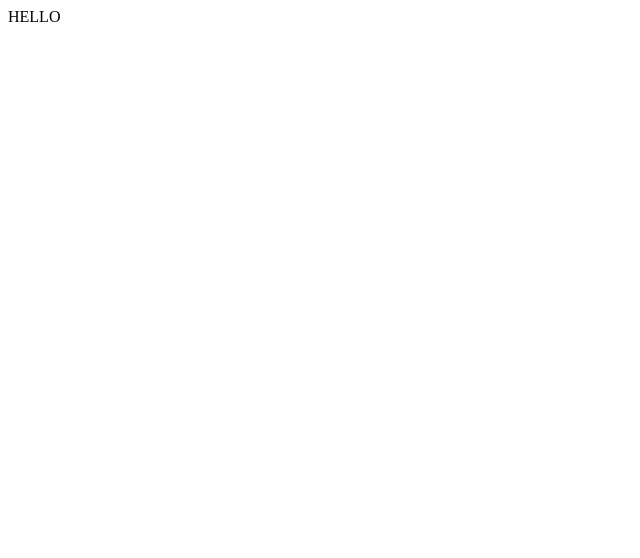
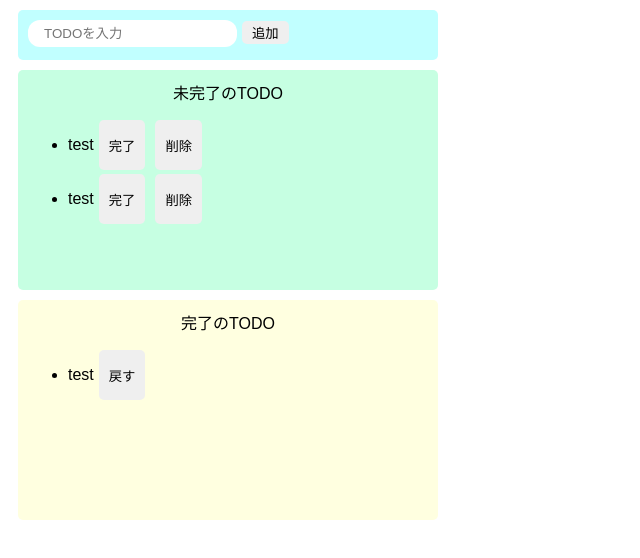
Before and after one commit to Kymaeda/react-todo-app, a React (Create React App) app: page / in a window 1280 px wide. Shown: the top 558 px of the page, without its empty margins (0-640 px from the left). Built offline with nearby package versions, Linux system fonts and the light colour scheme.

Commit message:
HTML/CSSコーディング

```diff
--- a/src/App.jsx
+++ b/src/App.jsx
@@ -1,5 +1,44 @@
 import React from "react";
+import "./styles.css";
 
 export const App = () => {
-  return <div>HELLO</div>;
+  return (
+    <>
+      <div className="area input-area">
+        <input placeholder="TODOを入力" id="input" />
+        <button id="add">追加</button>
+      </div>
+
+      <div className="area incompleted-area">
+        <p className="title">未完了のTODO</p>
+        <ul id="incompletion-list">
+          <li>
+            <div className="list-row">
+              <p>test</p>
+              <button>完了</button>
+              <button>削除</button>
+            </div>
+          </li>
+          <li>
+            <div className="list-row">
+              <p>test</p>
+              <button>完了</button>
+              <button>削除</button>
+            </div>
+          </li>
+        </ul>
+      </div>
+      <div className="area completed-area">
+        <p className="title">完了のTODO</p>
+        <ul id="completed-list">
+          <li>
+            <div className="list-row">
+              <p>test</p>
+              <button>戻す</button>
+            </div>
+          </li>
+        </ul>
+      </div>
+    </>
+  );
 };
--- /dev/null
+++ b/src/styles.css
@@ -0,0 +1,58 @@
+body {
+  font-family: sans-serif;
+}
+
+input {
+  border-radius: 12px;
+  border: none;
+  padding: 6px 16px;
+  outline: none;
+}
+
+button {
+  border-radius: 5px;
+  padding: 2px 10px;
+  margin: 0px 5px;
+  border: none;
+}
+
+button:hover {
+  background-color: gray;
+  color: white;
+}
+
+.task-name {
+  margin-right: 10px;
+}
+
+.title {
+  text-align: center;
+  margin-top: 0px;
+}
+
+.area {
+  width: 400px;
+  padding: 10px;
+  margin: 10px;
+  border-radius: 5px;
+}
+
+.input-area {
+  background-color: #c1ffff;
+  height: 30px;
+}
+
+.incompleted-area {
+  background-color: #c6ffe2;
+  min-height: 200px;
+}
+
+.completed-area {
+  background-color: #ffffe0;
+  min-height: 200px;
+}
+
+.list-row {
+  display: flex;
+  margin-bottom: 4px;
+}
```
